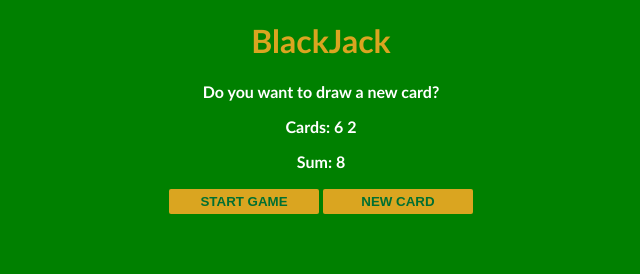
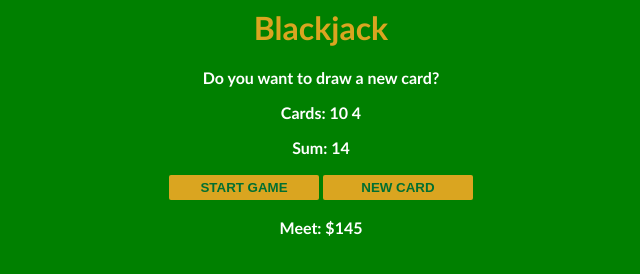
Before and after one commit to httpMeet/frontend-learning, a plain HTML site: page Blackjack.html in a window 1280 px wide. Both pictures are taken after a click on the button "START GAME". Shown: the whole page, without its empty margins (319-959 px from the left). Drawn offline with Linux system fonts and the light colour scheme.

Commit message:
Let's Make BlackJack Game

```diff
--- a/Blackjack.html
+++ b/Blackjack.html
@@ -1,18 +1,15 @@
-<!DOCTYPE html>
-<html lang="en">
+<html>
     <head>
         <link rel="stylesheet" href="bl.css">
-    <meta charset="UTF-8">
-    <meta name="viewport" content="width=device-width, initial-scale=1.0">
-    <title>BlackJack Game</title>
     </head>
     <body>
-    <h1>BlackJack</h1>
+        <h1>Blackjack</h1>
         <p id="message-el">Want to play a round?</p>
         <p id="cards-el">Cards:</p>
         <p id="sum-el">Sum:</p>
-        <button id="btn-start" onclick="StartGame()">START GAME</button>
-        <button id="btn-2" onclick="newCard()">NEW CARD</button>
-    <script src = "b.js"></script>
+        <button onclick="startGame()">START GAME</button>
+        <button onclick="newCard()">NEW CARD</button>
+        <p id="player-el"></p>
+        <script src="b.js"></script>
     </body>
 </html>
--- a/b.js
+++ b/b.js
@@ -7,27 +7,32 @@ let messageEl = document.getElementById("message-el")
 let sumEl = document.getElementById("sum-el")
 let cardsEl = document.getElementById("cards-el")
 
-console.log(cards)
+let player = {
+    name: "Meet",
+    chips: 145
+}
+
+
+let playerEl = document.getElementById("player-el")
+playerEl.textContent = player.name + ": $" + player.chips
 
 function getRandomCard() {
-    let randomNumer = Math.floor( Math.random()*13 ) + 1
-    if (randomNumer > 10) {
+    let randomNumber = Math.floor( Math.random()*13 ) + 1
+    if (randomNumber > 10) {
         return 10
-    } else if (randomNumer === 1) {
+    } else if (randomNumber === 1) {
         return 11
     } else {
-        return randomNumer
+        return randomNumber
     }
 }
 
-function StartGame() {
+function startGame() {
     isAlive = true
     let firstCard = getRandomCard()
     let secondCard = getRandomCard()
     cards = [firstCard, secondCard]
     sum = firstCard + secondCard
-    // Generate two random numbes
-    // Re-assign the cards and sum variables so that the game can start
     renderGame()
 }
 
@@ -52,8 +57,10 @@ function renderGame() {
 
 
 function newCard() {
-    let card = getRandomCard()
-    sum += card
-    cards.push(card)
-    renderGame()
+    if (isAlive === true && hasBlackJack === false) {
+        let card = getRandomCard()
+        sum += card
+        cards.push(card)
+        renderGame()
+    }
 }
```
Lines whose indentation alone changed are shown as unchanged.
